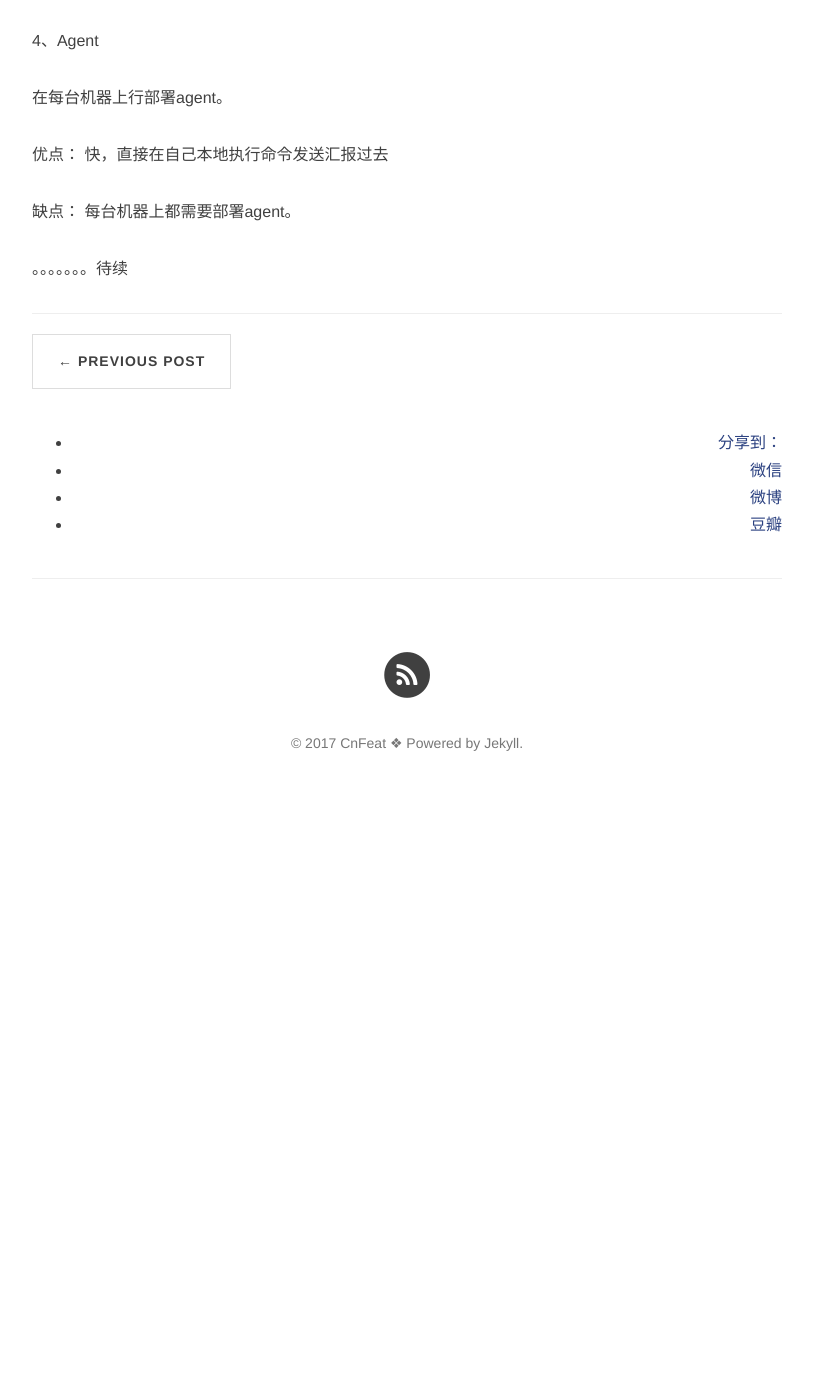
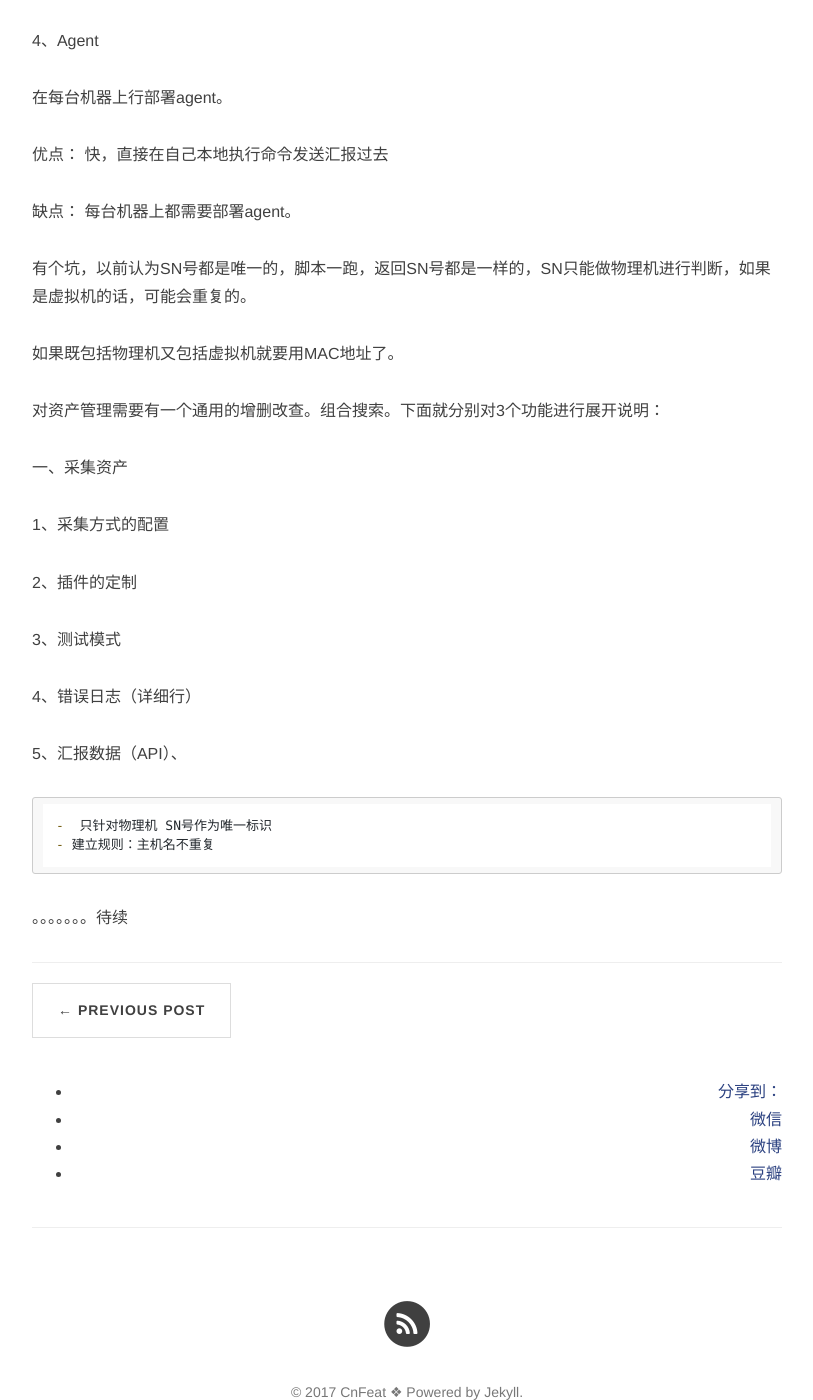
Before and after one commit to jixuege/jixuege.github.io, a Jekyll site: the page built from _posts/2017-09-26-如何一步一步构建CMDB平台.md, in a window 1280 px wide and 1400 px high, scrolled down 2205 px. Shown: the whole window, without its empty margins (233-1046 px from the left). Built offline with Jekyll 4.4.1, drawn with Linux system fonts in a browser that asks for light colours; nearby versions of some CDN libraries; comment, search, counter and statistics services are not loaded; before the commit the page ends 3026 px from its top, so only the background shows below that.

Commit message:
新增内容
关于资产采集细说（采集方式的配置，插件的定制，测试模式，错误日志，汇报数据等）

```diff
--- a/_posts/2017-09-26-如何一步一步构建CMDB平台.md
+++ b/_posts/2017-09-26-如何一步一步构建CMDB平台.md
@@ -76,4 +76,26 @@ CMDB实现的三种方式有： 1、资产的自动收集 2、API URL 3、可视
 
  缺点： 每台机器上都需要部署agent。
 
+有个坑，以前认为SN号都是唯一的，脚本一跑，返回SN号都是一样的，SN只能做物理机进行判断，如果是虚拟机的话，可能会重复的。
+
+如果既包括物理机又包括虚拟机就要用MAC地址了。
+
+
+对资产管理需要有一个通用的增删改查。组合搜索。下面就分别对3个功能进行展开说明：
+
+一、采集资产
+
+1、采集方式的配置
+
+2、插件的定制
+
+3、测试模式
+
+4、错误日志（详细行）
+
+5、汇报数据（API）、
+
+        -  只针对物理机 SN号作为唯一标识
+        - 建立规则：主机名不重复
+
 。。。。。。。待续
```
